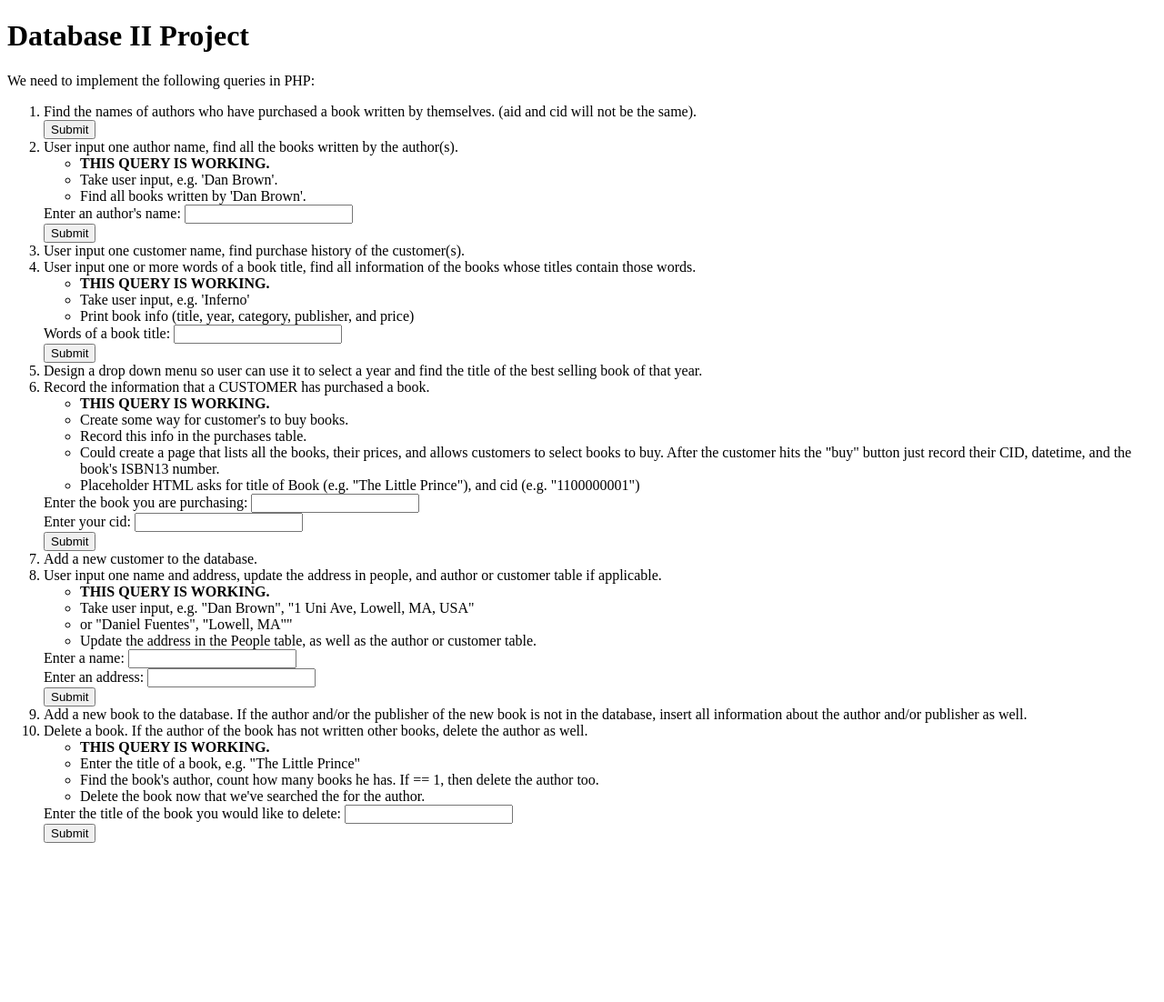
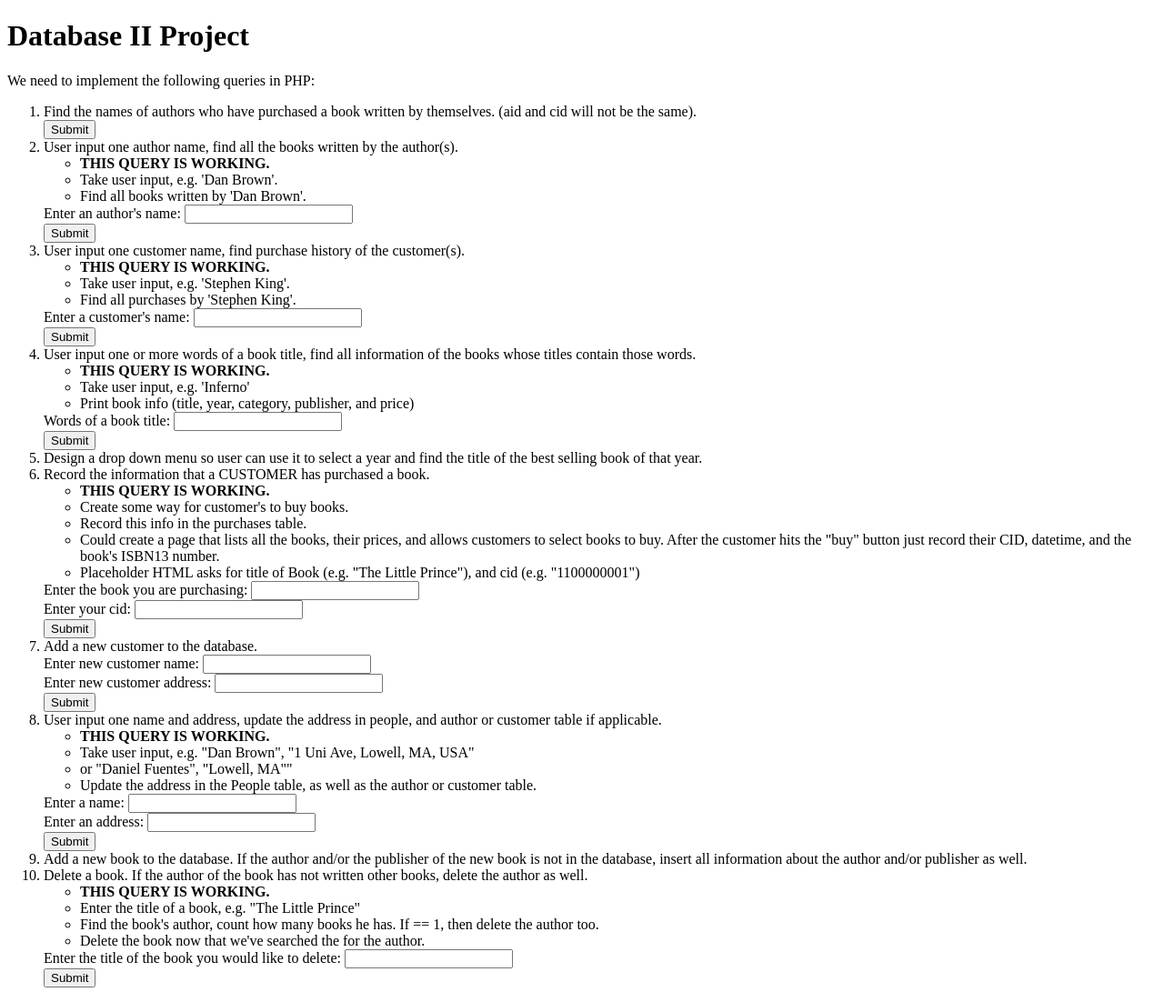
Before and after one commit to cp0153/DB2, a PHP site: page / in a window 1280 px wide. Shown: the whole page at 91% size. Before the commit the page ends 927 px from the top, so only its background shows below. Run offline with PHP 8.4, Linux system fonts and the light colour scheme.

Commit message:
updated index.html, and query 1, 3, 7

```diff
--- a/index.html
+++ b/index.html
@@ -23,8 +23,7 @@
     </form>
 
     <!-- Query 2 -->
-    <li>User input one author name, find all the books written by the author(s).</li>
-    <ul>
+    <li>User input one author name, find all the books written by the author(s).</li><ul>
         <li><b>THIS QUERY IS WORKING.</b></li>
         <li>Take user input, e.g. 'Dan Brown'.</li>
         <li>Find all books written by 'Dan Brown'.</li>
@@ -37,6 +36,15 @@
 
     <!-- Query 3 -->
     <li>User input one customer name, find purchase history of the customer(s).</li>
+    <ul>
+        <li><b>THIS QUERY IS WORKING.</b></li>
+        <li>Take user input, e.g. 'Stephen King'.</li>
+        <li>Find all purchases by 'Stephen King'.</li>
+    </ul>
+    <form action="php/3_input_cust_name.php" method="post">
+        Enter a customer's name: <input type="text" name="name"><br>
+        <input type="submit">
+    </form>
 
     <!-- Query 4 -->
     <li>User input one or more words of a book title, find all information of the books whose titles contain those
@@ -76,6 +84,11 @@
 
     <!-- Query 7 -->
     <li>Add a new customer to the database.</li>
+    <form action="php/7_new_customer.php" method="post">
+        Enter new customer name: <input type="text" name="name"><br>
+        Enter new customer address: <input type="text" name="address"><br>
+        <input type="submit">
+    </form>
 
     <!-- Query 8 -->
     <li>User input one name and address, update the address in people, and author or customer table if applicable.</li>
--- a/php/1_author_purch.php
+++ b/php/1_author_purch.php
@@ -24,7 +24,7 @@ where a.name in (SELECT name from customer)";
 $result = mysqli_query($my_conn,$query) or die (mysqli_error($my_conn) . 'Query failed: ');
 
 echo '<b>Name</b><br>';
-$name_array = array();    // make a new array for ISBN13 data
+$name_array = array();    // make a new array to present results
 $index = 0;
 while ($row = mysqli_fetch_array($result, MYSQLI_ASSOC)) {
     $name_array[$index] = $row["name"];
--- a/php/3_input_cust_name.php
+++ b/php/3_input_cust_name.php
@@ -26,7 +26,7 @@ $query = "SELECT c.name, p.ISBN13, p.datetime, b.title, b.category, b.price
               ON c.cid = p.cid
               JOIN book b
               ON p.ISBN13 = b.ISBN13
-            WHERE c.name = 'John Doe'";
+            WHERE c.name = '" . $name . "'";
 $result = mysqli_query($my_conn, $query) or die (mysqli_error($my_conn) . 'Query failed: ');
 
 // See if the query failed
```
Also changed, not shown: php/7_new_customer.php (+10 -3 lines).
